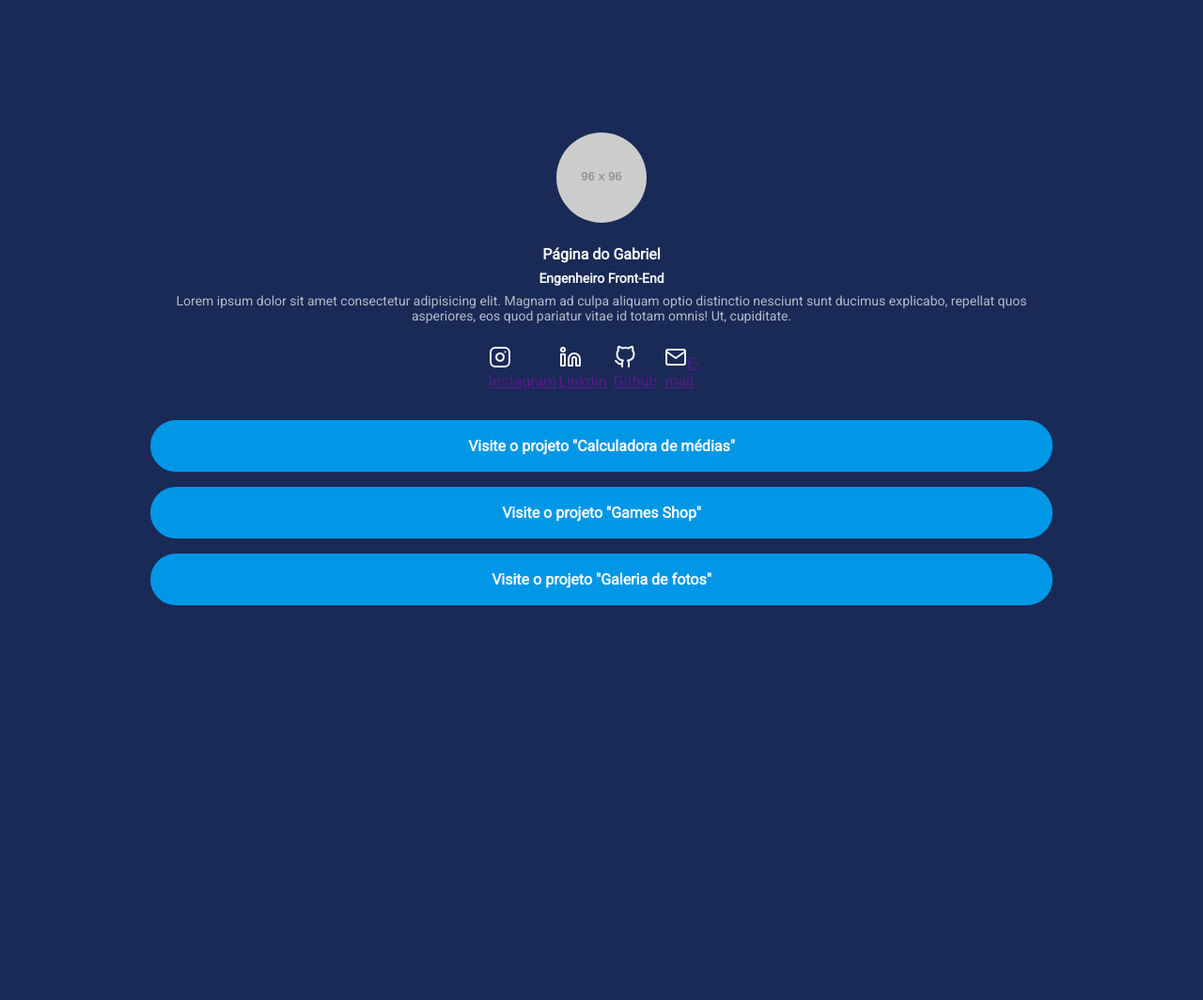
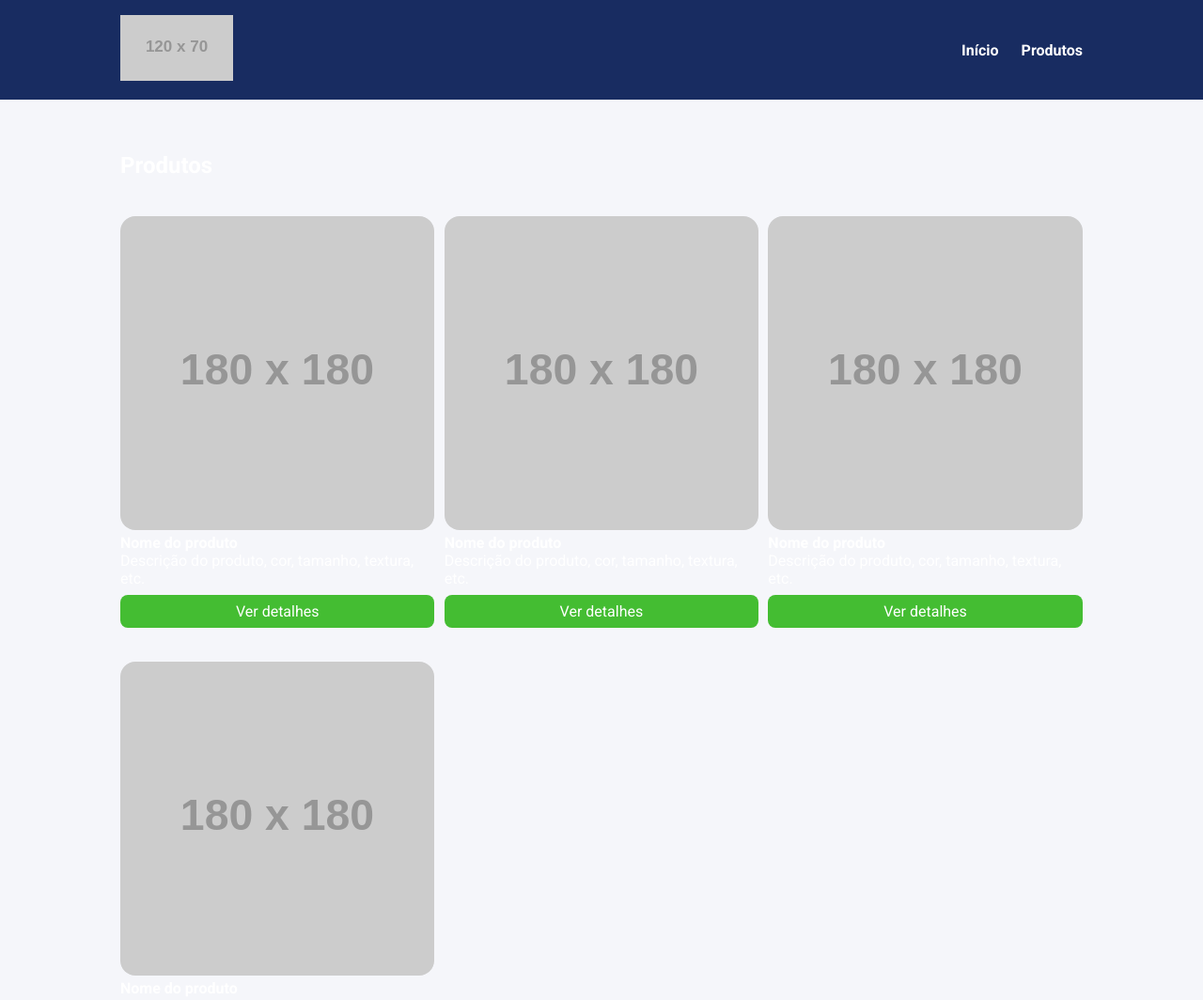
Before and after one commit to gabiel9/less, a plain HTML site: page index.html in a window 1280 px wide. Shown: the top 1064 px of the page at 94% size. Before the commit the page ends 800 px from the top, so only its background shows below. Drawn offline with Linux system fonts and the light colour scheme; placeholder pictures from the web are drawn by us.

Commit message:
acho que é o commit final - exercício

```diff
--- a/build/styles/main.scss
+++ /dev/null
@@ -1,3 +0,0 @@
-body {
-  background-color: red;
-}
--- a/index.html
+++ b/index.html
@@ -2,68 +2,78 @@
 <html lang="pt-BR">
 <head>
     <meta charset="UTF-8">
+    <meta http-equiv="X-UA-Compatible" content="IE=edge">
     <meta name="viewport" content="width=device-width, initial-scale=1.0">
-    <title>Página do Gabriel</title>
-    <link rel="stylesheet" href="./build/styles/main.css">
+    <title>Document</title>
     <link rel="preconnect" href="https://fonts.googleapis.com">
     <link rel="preconnect" href="https://fonts.gstatic.com" crossorigin>
-    <link href="https://fonts.googleapis.com/css2?family=Roboto&display=swap" rel="stylesheet">
+    <link href="https://fonts.googleapis.com/css2?family=Roboto:wght@400;700&display=swap" rel="stylesheet">
+    <link rel="stylesheet" href="build/styles/main.css">
 </head>
 <body>
-    <div class="container">
-        <header>
-            <img class="profile-avatar" src="https://via.placeholder.com/96x96">
-            <div class="profile-bio">
-                <h1 class="profile-bio-name">Página do Gabriel</h1>
-                <h2 class="profile-bio-subtitle">Engenheiro Front-End</h2>
-                <p class="profile-bio-description">
-                    Lorem ipsum dolor sit amet consectetur adipisicing elit. Magnam ad culpa aliquam optio distinctio nesciunt sunt ducimus explicabo, repellat quos asperiores, eos quod pariatur vitae id totam omnis! Ut, cupiditate.
-                </p>
+    <header>
+        <div class="container">
+            <div class="branding">
+                <img src="https://via.placeholder.com/120x70" />
             </div>
-        </header>
-        <nav>
-            <ul class="social-links">
-                <li>
-                    <a href="">
-                        <img src="./src/images/instagram.svg" alt="Logo do Instagram">Instagram
+            <nav>
+                <ul class="menu">
+                    <li>
+                        <a href="#">Início</a>
+                    </li>
+                    <li>
+                        <a href="#">Produtos</a>
+                    </li>
+                </ul>
+            </nav>
+        </div>
+    </header>
+    <section>
+        <div class="container">
+            <h2>Produtos</h2>
+            <ul class="products">
+                <li class="product-item">
+                    <img src="https://via.placeholder.com/180x180" />
+                    <h4>Nome do produto</h4>
+                    <p>
+                        Descrição do produto, cor, tamanho, textura, etc.
+                    </p>
+                    <a href="#" class="product-button">
+                        Ver detalhes
                     </a>
                 </li>
-                <li>
-                    <a href="">
-                        <img src="./src/images/linkedin.svg" alt="Logo do Linkdin">Linkdin
+                <li class="product-item">
+                    <img src="https://via.placeholder.com/180x180" />
+                    <h4>Nome do produto</h4>
+                    <p>
+                        Descrição do produto, cor, tamanho, textura, etc.
+                    </p>
+                    <a href="#" class="product-button">
+                        Ver detalhes
                     </a>
                 </li>
-                <li>
-                    <a href="">
-                        <img src="./src/images/github.svg" alt="Logo do Github">Github
+                <li class="product-item">
+                    <img src="https://via.placeholder.com/180x180" />
+                    <h4>Nome do produto</h4>
+                    <p>
+                        Descrição do produto, cor, tamanho, textura, etc.
+                    </p>
+                    <a href="#" class="product-button">
+                        Ver detalhes
                     </a>
                 </li>
-                <li>
-                    <a href="">
-                        <img src="./src/images/mail.svg" alt="Logo do E-mail">E-mail
+                <li class="product-item">
+                    <img src="https://via.placeholder.com/180x180" />
+                    <h4>Nome do produto</h4>
+                    <p>
+                        Descrição do produto, cor, tamanho, textura, etc.
+                    </p>
+                    <a href="#" class="product-button">
+                        Ver detalhes
                     </a>
                 </li>
             </ul>
-        </nav>
-        <nav>
-            <ul class="project-list">
-                <li class="project-list-item">
-                    <a href="">
-                        Visite o projeto "Calculadora de médias"
-                    </a>
-                </li>
-                <li class="project-list-item">
-                    <a href="">
-                        Visite o projeto "Games Shop"
-                    </a>
-                </li>
-                <li class="project-list-item">
-                    <a href="">
-                        Visite o projeto "Galeria de fotos"
-                    </a>
-                </li>
-            </ul>
-        </nav>
-    </div>
+        </div>
+    </section>
 </body>
 </html>
--- a/src/styles/main.less
+++ b/src/styles/main.less
@@ -1,17 +1,14 @@
 @import "mapas.less";
+@import "variavel.less";
 
 @breakpointMobile: ~"(max-width: 767px)";
 @breakpointTablet: ~"(min-width: 768px) and (max-width: 1023px)";
-
-.marginBottom9 {
-    margin-bottom: 8px;
-}
 
 *{
     margin: 0;
     padding: 0;
     box-sizing: border-box;
-    font-family: "Roboto", sans-serif;
+    font-family: @font;
 }
 
 body {
@@ -20,98 +17,92 @@ body {
 }
 
 li {
-    list-style: none;
+    list-style: @praQ;
 }
 
 .container {
-    max-width: 960px;
+    max-width: 1024px;
     width: 100%;
     margin: 0 auto;
-    height: 100vh;
-    display: flex;
-    flex-direction: column;
-    justify-content: center;
 
     @media @breakpointTablet {
         max-width: 80%;
     }
-
-    @media @breakpointMobile {
-        max-width: 70%;
-    }
-
 }
 
 header {
-    padding-bottom: 24px;
+    background-color: #colors[backgroundColorHeader];
+    position: sticky;
+    top: 0;
+    left: 0;
 
-    .profile-avatar {
-        display: block;
-        margin: 0 auto 24px;
-        border-radius: 50%;
+    .container {
+        display: flex;
+        justify-content: space-between;
+        align-items: center;
+        padding: 16px 0;
     }
 }
 
-.profile-bio {
-text-align: center;
+.menu {
+    display: flex;
 
-    &-name {
-        font-size: 16px;
-        .marginBottom9();
-    }
+    li {
+        font-weight: bold;
+        margin-left: 24px;
 
-    &-subtitle {
-        font-size: 14px;
-        .marginBottom9();
-    }
-
-    &-description {
-        font-size: 14px;
-        opacity: .7;
+        a {
+            color: #colors[textColor];
+            text-decoration: none;
+        }
     }
 }
 
-.social-links {
-    display: flex;
-    justify-content: space-between;
-    max-width: 240px;
-    width: 100%;
-    margin: 0 auto;
+section {
+    padding: 56px 0;
 
-    li {
+    .products {
+        margin-top: 40px;
+        display: grid;
+        grid-template-columns: repeat(3, 32.66%);
+        column-gap: 1%;
+        row-gap: 4%;
+        width: 100%;
 
+        @media @breakpointTablet {
+            grid-template-columns: repeat(2, 48.5%);
+            column-gap: 3%;
+        }
 
-        img {
-            transition: all ease .3s;
+        @media @breakpointMobile {
+            display: block;
+        }
+    }
 
-            &:hover{
-                transform: scale(1.1);
+    .product {
+        &-item{
+            img {
+                width: 100%;
+                border-radius: 16px;
+            }
+
+            @media @breakpointMobile {
+                margin-bottom: 32px;
             }
         }
 
-    }
-}
+        &-button {
+            display: block;
+            background-color: #colors[buttonColor];
+            color: #colors[textColor];
+            text-align: center;
+            padding: 8px 0;
+            border-radius: 8px;
+            margin-top: 8px;
+            text-decoration: none;
 
-.project-list {
-    margin-top: 32px;
-
-    &-item {
-        a {
-            text-decoration: none;
-            background-color: #colors[buttonColor];
-            display: block;
-            padding: 16px 20px;
-            margin-bottom: 16px;
-            text-align: center;
-            color: #colors[textColor];
-            font-weight: bold;
-            border-radius: 30px;
-            border: 2px solid #colors[buttonColor];
-            transition: all ease .5s;
-
-            &-hover {
-                color: #colors[buttonColor];
-                background-color: transparent;
+            &:hover {
+                background-color: #colors[buttonHover];
             }
         }
     }
--- a/src/styles/mapas.less
+++ b/src/styles/mapas.less
@@ -1,5 +1,7 @@
 #colors() {
-    backgroundColor: #192a56;
-    buttonColor: #0097e6;
-    textColor: #f5f6fa;
+    backgroundColor: #f5f6fa;
+    backgroundColorHeader: #182C61;
+    buttonColor: #44bd32;
+    buttonHover: #4cd137;
+    textColor: #fff;
 }
--- /dev/null
+++ b/src/styles/variavel.less
@@ -0,0 +1,2 @@
+@font: Roboto, sans-serif;
+@praQ: none;
```
Also changed, not shown: build/styles/main.css, build/styles/variavel.css (added), 1 other file.
